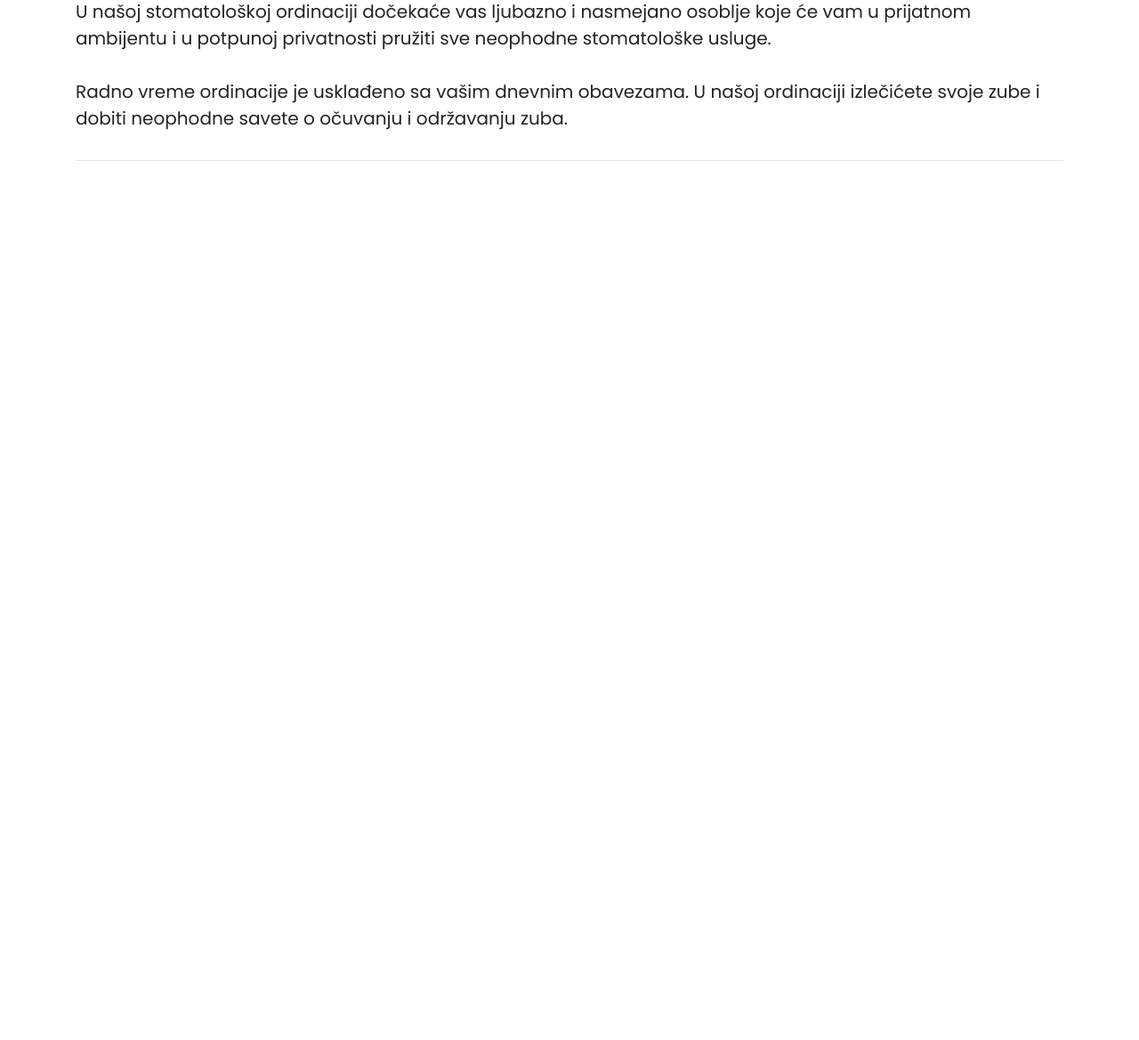
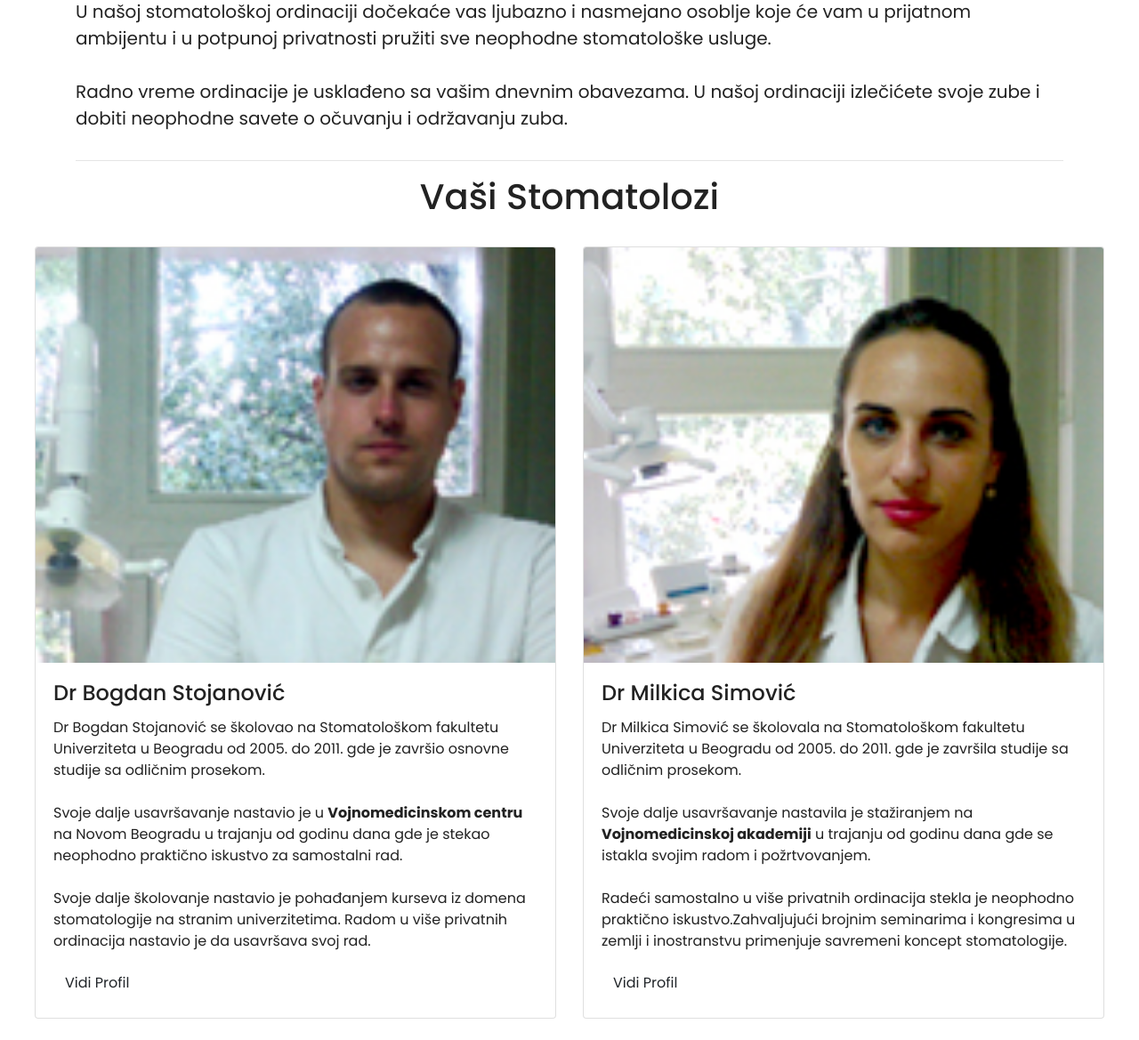
Before and after one commit to aleksandar-galic/milbo_dent, a PHP site: page / in a window 1280 px wide. Shown: the part 569-1738 px from the top of the page at 89% size. Before the commit the page ends 750 px from the top, so only its background shows below. Run offline with PHP 8.4, Linux system fonts and the light colour scheme.

Commit message:
feat: meet the team

```diff
--- a/index.html
+++ b/index.html
@@ -111,5 +111,54 @@
 		</div>
 		<hr class="my-3">
 	</div>
+
+	<!-- Meet the Team -->
+	<div class="container-fluid padding">
+		<div class="row welcome text-center">
+			<div class="col-12">
+				<h1 class="display-6">Vaši Stomatolozi</h1>
+			</div>
+			<hr>
+		</div>
+	</div>
+
+	<!-- Cards -->
+	<div class="container-fluid padding">
+		<div class="row p-4">
+			<div class="col-md-6">
+				<div class="card">
+					<img class="card-img-top" src="images/bogdan.jpg">
+					<div class="card-body">
+						<h4 class="card-title">Dr Bogdan Stojanović</h4>
+						<p class="card-text">
+							Dr Bogdan Stojanović se školovao na Stomatološkom fakultetu Univerziteta u Beogradu od 2005. do 2011. gde je završio osnovne studije sa odličnim prosekom.
+							<br><br>
+							Svoje dalje usavršavanje nastavio je u <b>Vojnomedicinskom centru</b> na Novom Beogradu u trajanju od godinu dana gde je stekao neophodno praktično iskustvo za samostalni rad.
+							<br><br>
+							Svoje dalje školovanje nastavio je pohađanjem kurseva iz domena stomatologije na stranim univerzitetima. Radom u više privatnih ordinacija nastavio je da usavršava svoj rad.
+						</p>
+						<a href="#" class="btn btn-outline-secoundary">Vidi Profil</a>
+					</div>
+				</div>
+			</div>
+
+			<div class="col-md-6">
+				<div class="card">
+					<img class="card-img-top" src="images/milkica.jpg">
+					<div class="card-body">
+						<h4 class="card-title">Dr Milkica Simović</h4>
+						<p class="card-text">
+							Dr Milkica Simović se školovala na Stomatološkom fakultetu Univerziteta u Beogradu od 2005. do 2011. gde je završila studije sa odličnim prosekom.
+							<br><br>
+							Svoje dalje usavršavanje nastavila je stažiranjem na <b>Vojnomedicinskoj akademiji</b> u trajanju od godinu dana gde se istakla svojim radom i požrtvovanjem.
+							<br><br>
+							Radeći samostalno u više privatnih ordinacija stekla je neophodno praktično iskustvo.Zahvaljujući brojnim seminarima i kongresima u zemlji i inostranstvu primenjuje savremeni koncept stomatologije.
+						</p>
+						<a href="#" class="btn btn-outline-secoundary">Vidi Profil</a>
+					</div>
+				</div>
+			</div>
+		</div>
+	</div>
 </body>
 </html>
--- a/style.css
+++ b/style.css
@@ -62,12 +62,18 @@
 		font-size: 95%;
 		padding: 8px 14px;
 	}
+	.display-4 {
+		font-size: 200%;
+	}
 }
 
 @media (max-width: 576px) {
 	.btn {
 		font-size: 90%;
 		padding: 4px 8px;
+	}
+	.display-4 {
+		font-size: 160%;
 	}
 }
 
```
Also changed, not shown: images/bogdan.jpg (added), images/milkica.jpg (added).
